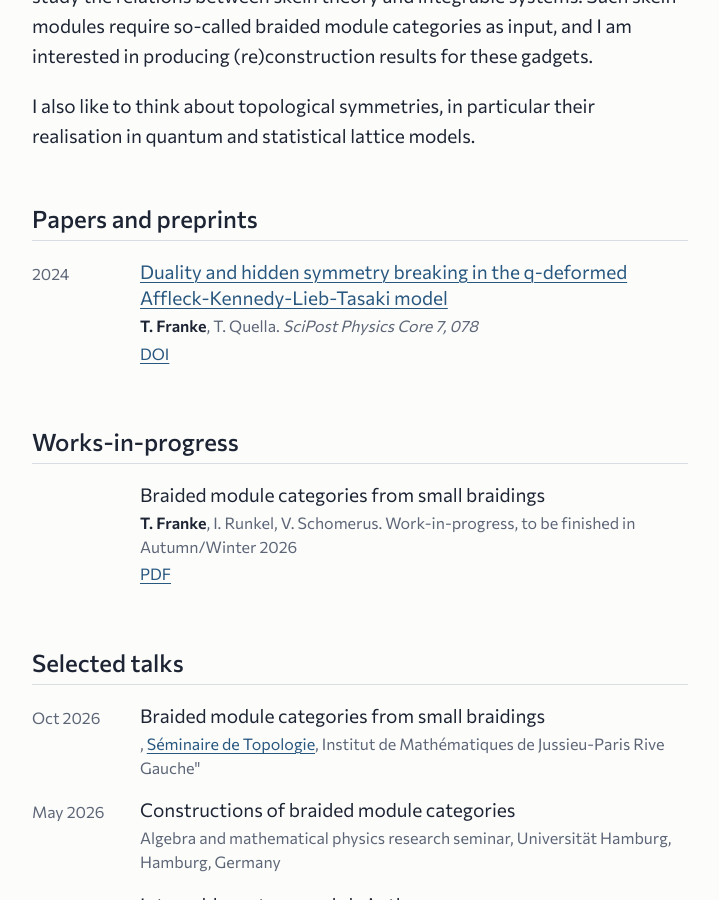
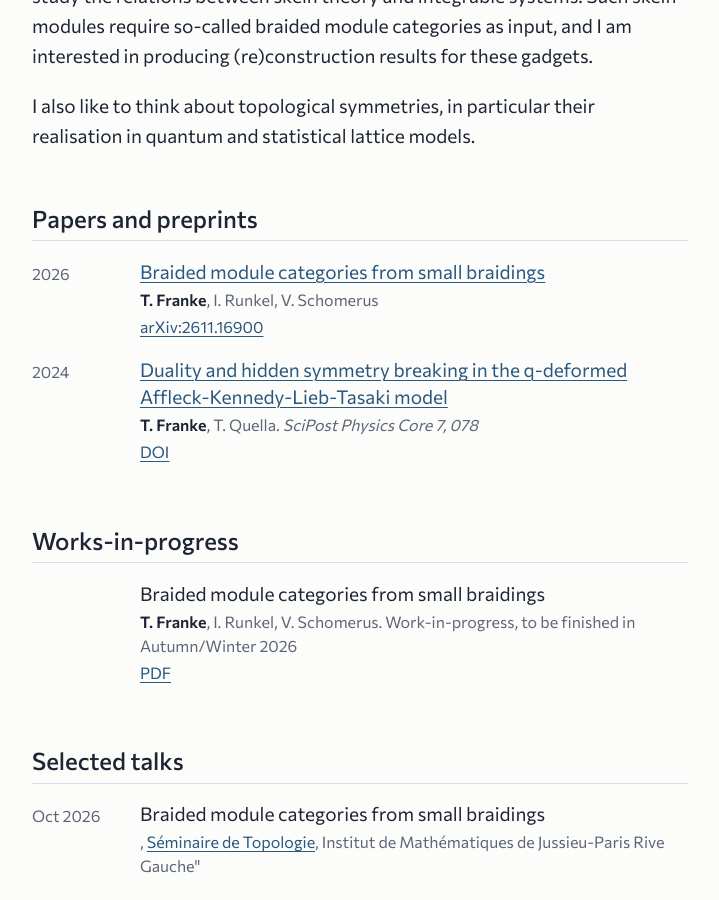
Before and after one commit to TylerFranke/TylerFranke.github.io, a Jekyll site: the page built from index.html, in a window 1280 px wide and 900 px high, scrolled down 890 px. Shown: the whole window, without its empty margins (280-999 px from the left). Built offline with Jekyll 4.4.1, drawn with Linux system fonts in a browser that asks for light colours.

Commit message:
Add new paper entry for T. Franke et al.
Added a new paper entry for 'Braided module categories from small braidings'.

```diff
--- a/_data/papers.yml
+++ b/_data/papers.yml
@@ -10,6 +10,12 @@
 #   pdf:     "/assets/papers/file.pdf"   # optional, a PDF in this repository
 #   note:    "Preprint"            # optional short note
 
+
+- title:   "Braided module categories from small braidings"
+  authors: "T. Franke, I. Runkel, V. Schomerus"
+  arxiv: "2611.16900"
+  year: 2026
+
 - title:   "Duality and hidden symmetry breaking in the q-deformed Affleck-Kennedy-Lieb-Tasaki model"
   authors: "T. Franke, T. Quella"
   journal: "SciPost Physics Core 7, 078"
```
